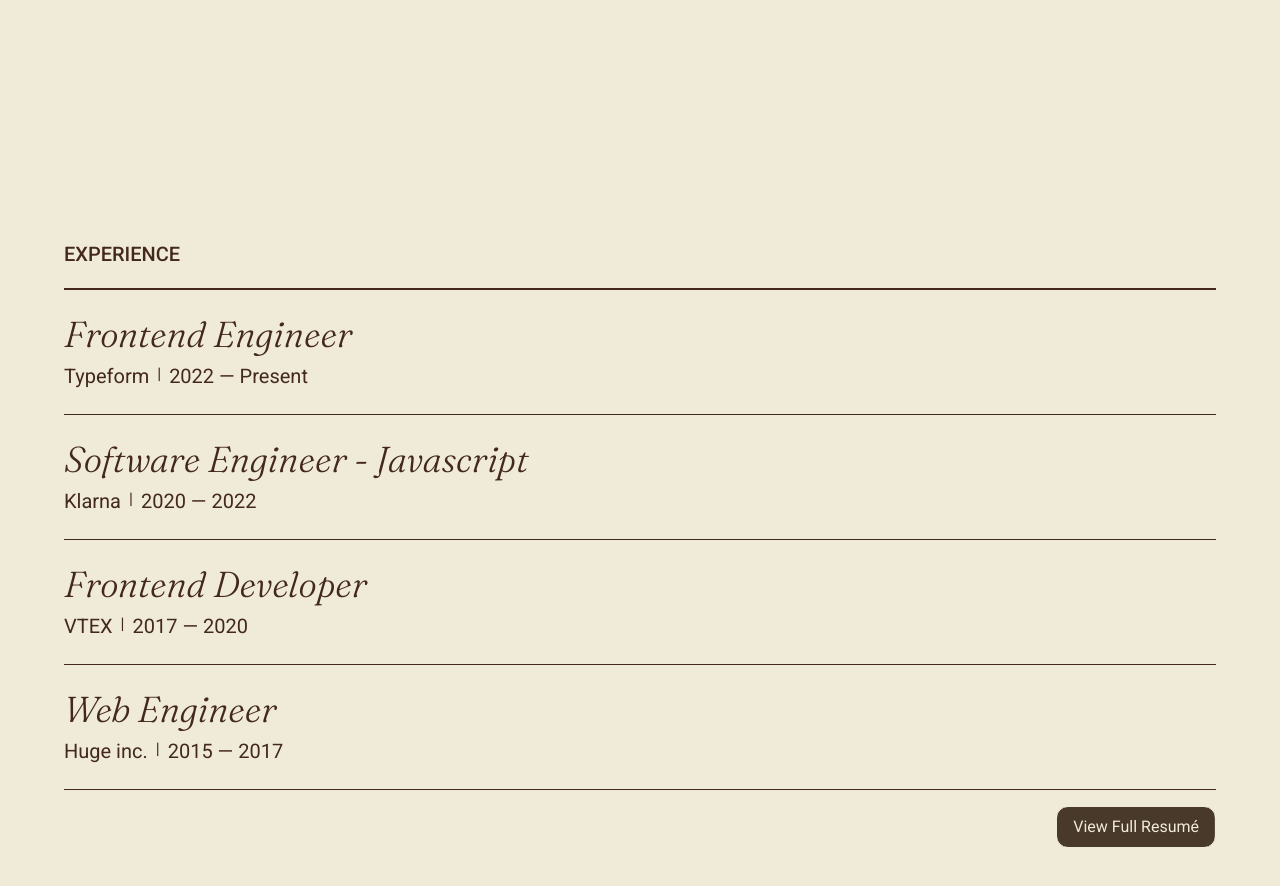
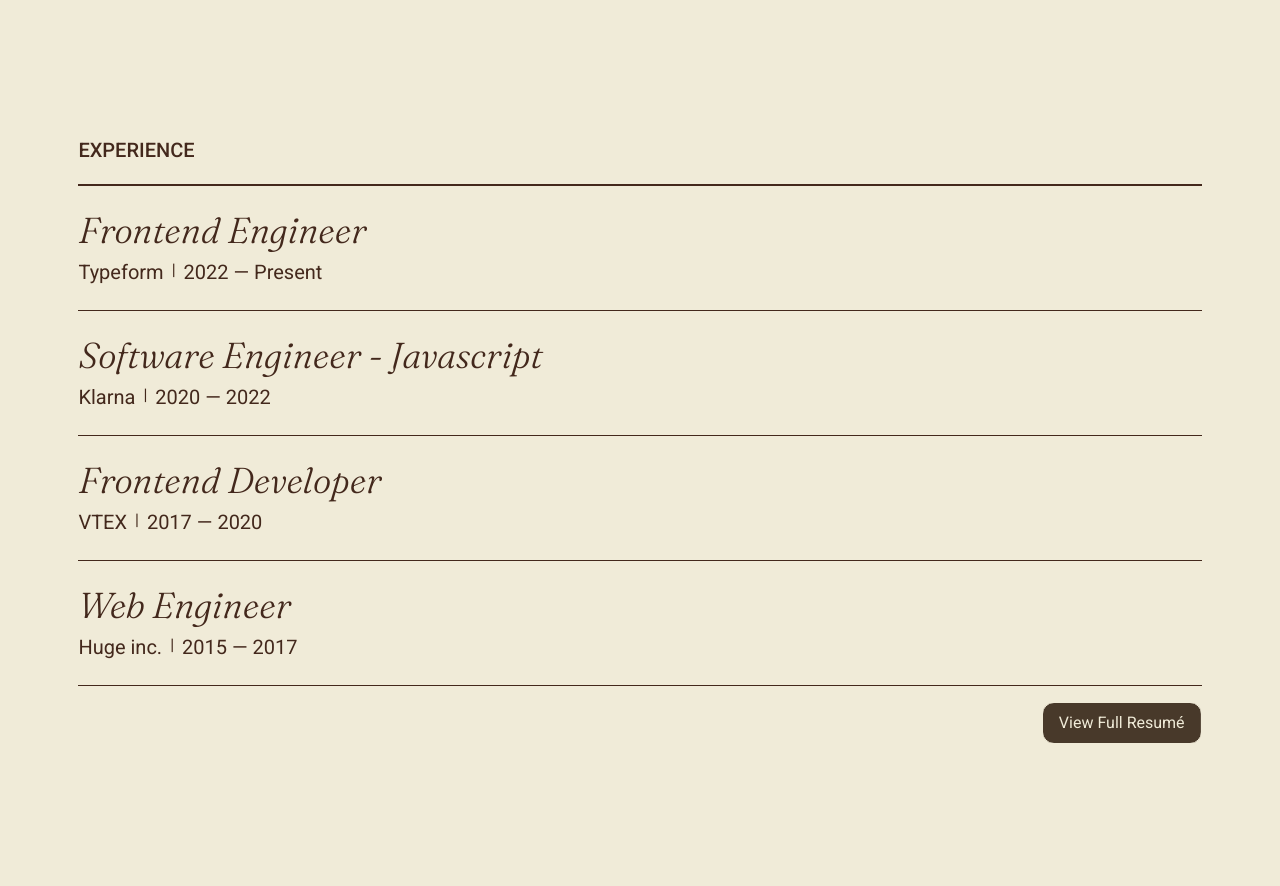
Before and after one commit to omninando/omninando.github.io, a React (Vite) app: page / in a window 1280 px wide. Shown: the part 680-1566 px from the top of the page. Built offline with nearby package versions, Linux system fonts and the light colour scheme; a web font is replaced by a local one.

Commit message:
feat: remove unnecessary margin top in experience

```diff
--- a/src/components/experience.tsx
+++ b/src/components/experience.tsx
@@ -47,7 +47,7 @@
   useIntersectionObserver(observerCallback, { threshold: 0.5 }, '.slide-up')
 
   return (
-    <section className="experience-list-wrapper w-full flex justify-center p-4 md:p-0 my-30">
+    <section className="experience-list-wrapper w-full flex justify-center p-4 mb-30">
       <div className="experience-list w-full md:max-w-[90%]">
         <h2 className="title uppercase font-medium font-sans text-xl pb-5">
           Experience
```
